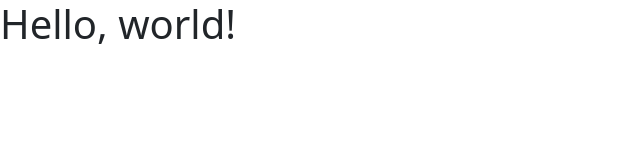
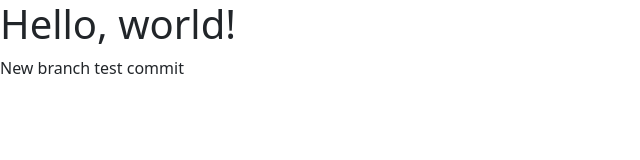
Before and after one commit to priyan1995/Html_basics, a plain HTML site: page index.html in a window 1280 px wide. Shown: the whole page, without its empty margins (0-640 px from the left). Drawn offline with nearby package versions, Linux system fonts and the light colour scheme.

Commit message:
new branch test commit

```diff
--- a/index.html
+++ b/index.html
@@ -8,6 +8,7 @@
   </head>
   <body>
     <h1>Hello, world!</h1>
+    <p>New branch test commit</p>
     <script src="https://cdn.jsdelivr.net/npm/bootstrap@5.3.3/dist/js/bootstrap.bundle.min.js" integrity="sha384-YvpcrYf0tY3lHB60NNkmXc5s9fDVZLESaAA55NDzOxhy9GkcIdslK1eN7N6jIeHz" crossorigin="anonymous"></script>
   </body>
 </html>
```
